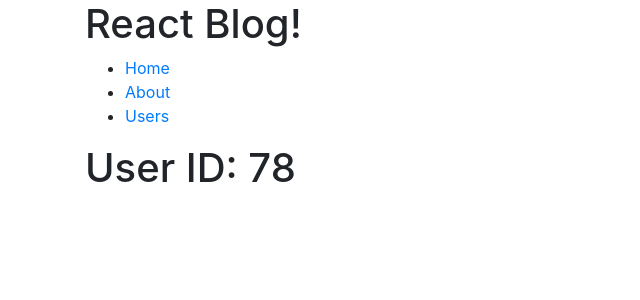
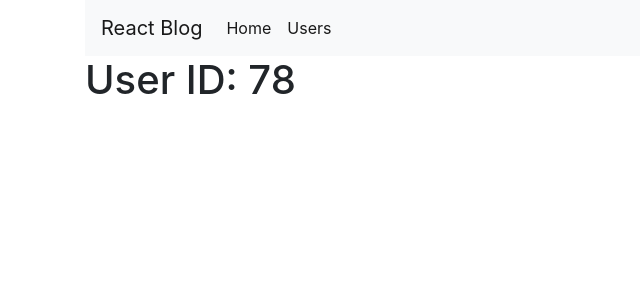
Before and after one commit to manashcse11/react-blog, a React (Create React App) app: page /users/78 in a window 1280 px wide. Shown: the top 300 px of the page, without its empty margins (0-640 px from the left). Built offline with nearby package versions, Linux system fonts and the light colour scheme.

Commit message:
Add bootstrap nav for nav menu

```diff
--- a/src/App.js
+++ b/src/App.js
@@ -5,7 +5,7 @@
     render () {
         return (
             <div className="container">
-                <h1>React Blog!</h1>
+                {/* <h1>React Blog!</h1> */}
                 <Menu />
             </div>
         );
--- a/src/components/Menu.js
+++ b/src/components/Menu.js
@@ -1,5 +1,5 @@
 import React, {Component} from 'react';
-import {BrowserRouter, Route, Link, Switch} from 'react-router-dom';
+import {BrowserRouter, Route, Link, NavLink, Switch} from 'react-router-dom';
 import Home from './Home';
 import UserPost from './UserPost';
 import About from './About';
@@ -11,7 +11,23 @@
     render(){
         return(
             <BrowserRouter>
-                <ul>
+                <nav className="navbar navbar-expand-lg navbar-light bg-light">
+                    <NavLink className="navbar-brand" to="/">React Blog</NavLink>
+                    <button className="navbar-toggler" type="button" data-toggle="collapse" data-target="#navbarNav" aria-controls="navbarNav" aria-expanded="false" aria-label="Toggle navigation">
+                        <span class="navbar-toggler-icon"></span>
+                    </button>
+                    <div className="collapse navbar-collapse" id="navbarNav">
+                        <ul className="navbar-nav">
+                            <li className="nav-item" activeClassName="active">
+                                <NavLink className="nav-link" to="/">Home</NavLink>
+                            </li>
+                            <li className="nav-item" activeClassName="active">
+                                <NavLink className="nav-link" to="/users/78">Users</NavLink>
+                            </li>
+                        </ul>
+                    </div>
+                </nav>
+                {/* <ul>
                     <li>
                         <Link to="/">Home</Link>
                     </li>
@@ -21,7 +37,7 @@
                     <li>
                         <Link to="/users/78">Users</Link>
                     </li>
-                </ul>
+                </ul> */}
                 <Switch>
                     <Route exact path="/" component={Home} key="1"/>
                     <Route path="/about" component={About} key="2" />
```
